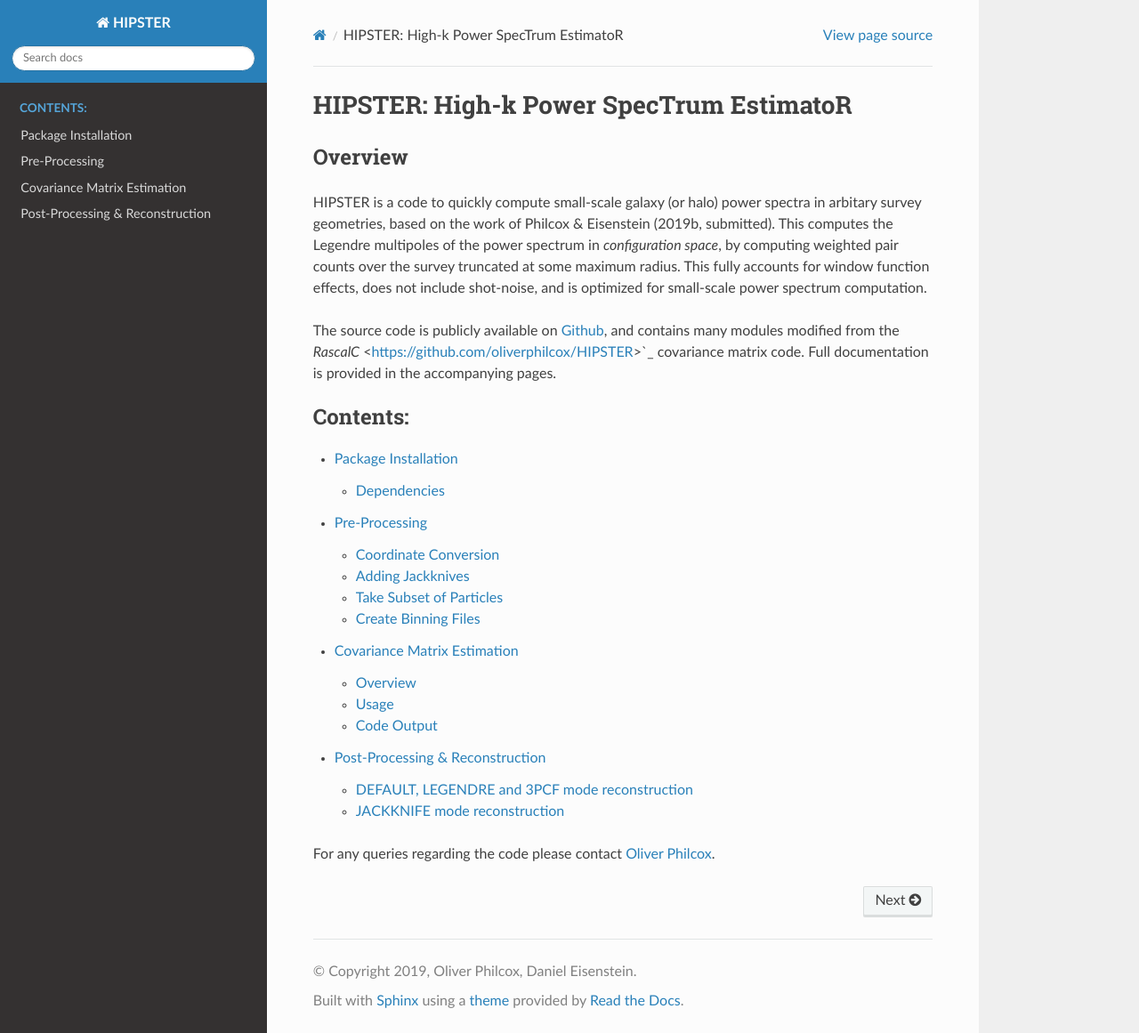
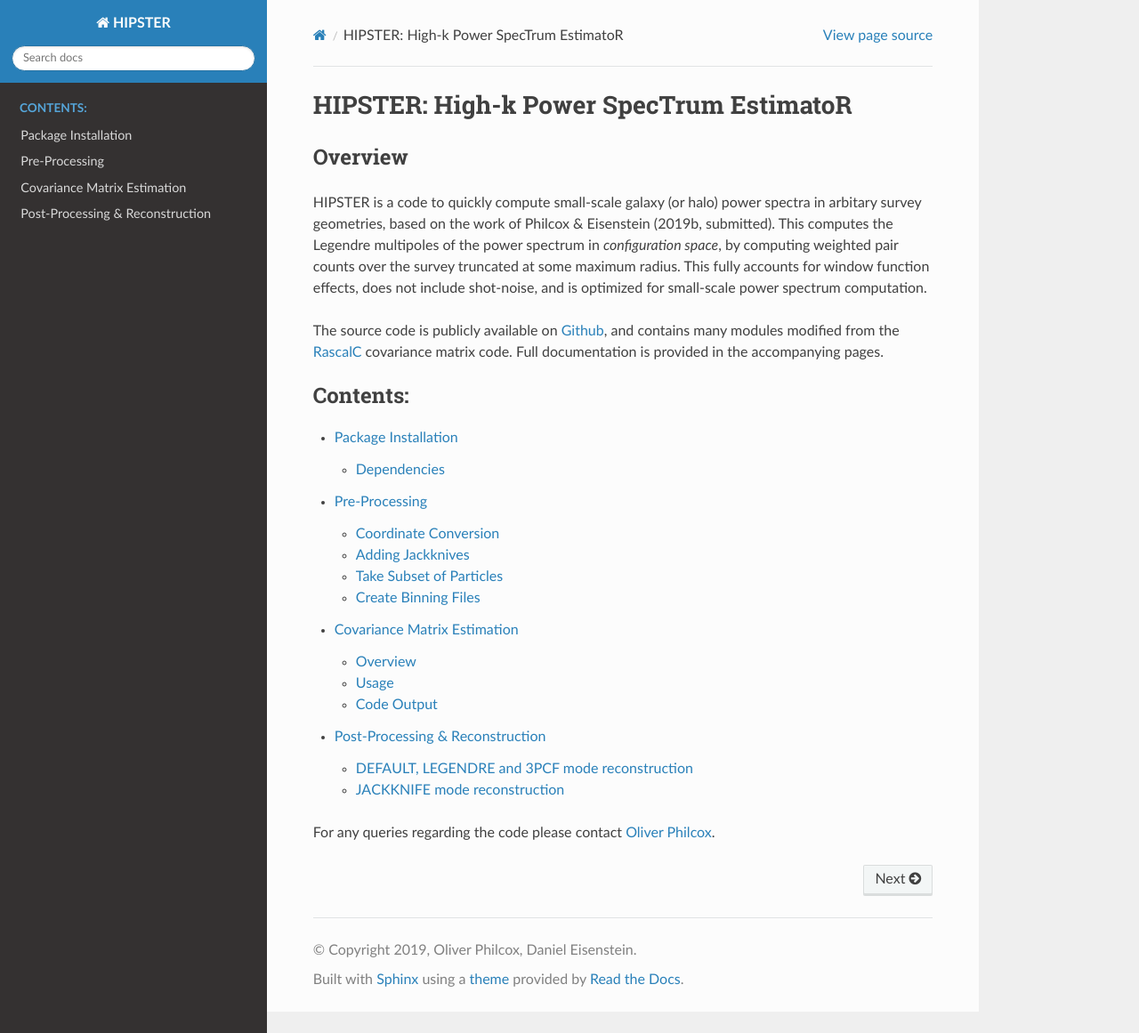
Before and after one commit to oliverphilcox/HIPSTER, a Sphinx documentation site: the page built from docs/index.rst, in a window 1280 px wide and 1161 px high. Shown: the whole window at 89% size. Built offline with Sphinx 7.4.7 and the Read the Docs theme 2.0.0, drawn with Linux system fonts in a browser that asks for light colours.

Commit message:
Update index.rst

```diff
--- a/docs/index.rst
+++ b/docs/index.rst
@@ -6,7 +6,7 @@ Overview
 
 HIPSTER is a code to quickly compute small-scale galaxy (or halo) power spectra in arbitary survey geometries, based on the work of Philcox & Eisenstein (2019b, submitted). This computes the Legendre multipoles of the power spectrum in *configuration space*, by computing weighted pair counts over the survey truncated at some maximum radius. This fully accounts for window function effects, does not include shot-noise, and is optimized for small-scale power spectrum computation.
 
-The source code is publicly available on `Github <https://github.com/oliverphilcox/HIPSTER>`_, and contains many modules modified from the `RascalC` <https://github.com/oliverphilcox/HIPSTER>`_ covariance matrix code. Full documentation is provided in the accompanying pages.
+The source code is publicly available on `Github <https://github.com/oliverphilcox/HIPSTER>`_, and contains many modules modified from the `RascalC <https://github.com/oliverphilcox/HIPSTER>`_ covariance matrix code. Full documentation is provided in the accompanying pages.
 
 .. toctree::
    :maxdepth: 2
```
